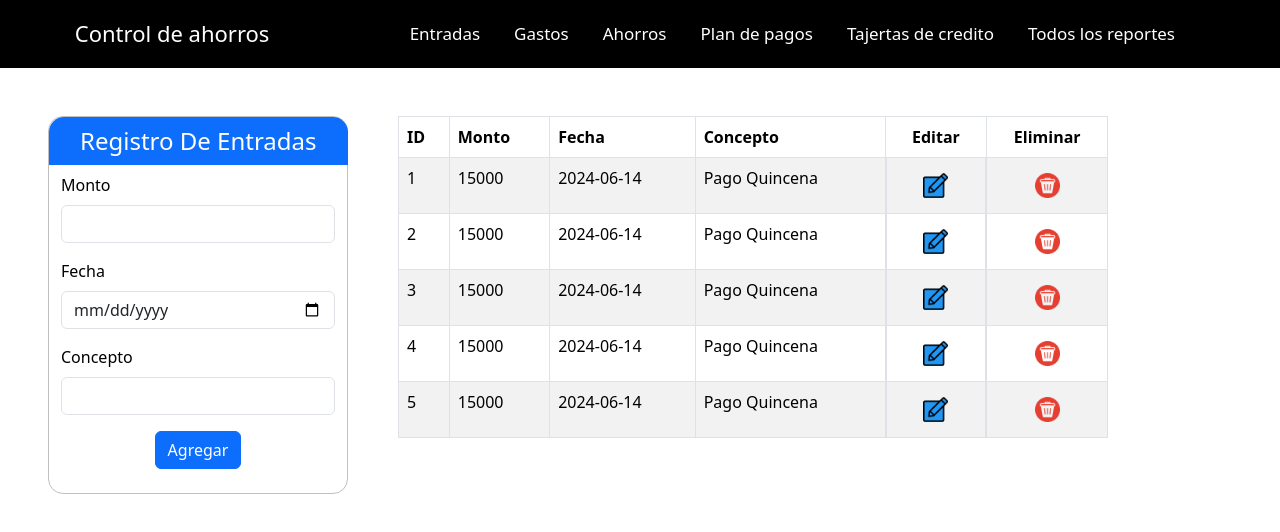
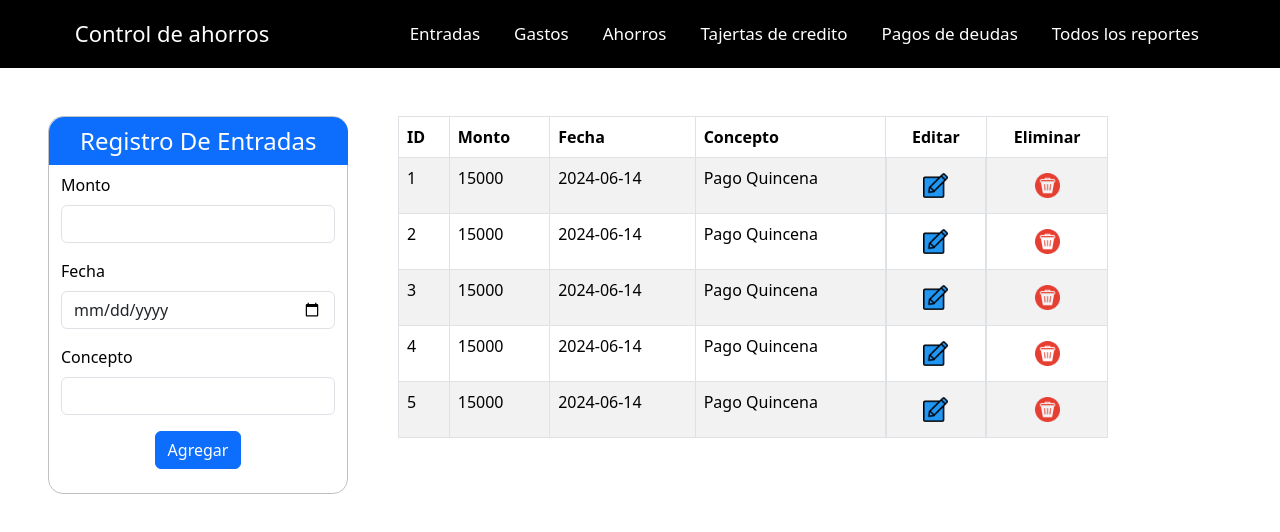
Before and after one commit to Andriusdesarolladorweb/Proyecto, a React (Create React App) app: page / in a window 1280 px wide. Shown: the top 532 px of the page. Built offline with nearby package versions, Linux system fonts and the light colour scheme.

Commit message:
Actulize mi menu y insete algunos datos

```diff
--- a/src/Componte/Menu.js
+++ b/src/Componte/Menu.js
@@ -36,15 +36,16 @@ export default function Menu({ changeComponent }) {
                   Ahorros
                 </a>
               </li>
-              <li class="nav-item">
-                <a class="nav-link  " href="#">
-                  Plan de pagos
-                </a>
-              </li>
 
               <li class="nav-item ">
                 <a class="nav-link  " href="#">
                   Tajertas de credito
+                </a>
+              </li>
+
+              <li class="nav-item">
+                <a class="nav-link  " href="#">
+                  Pagos de deudas
                 </a>
               </li>
 
```
